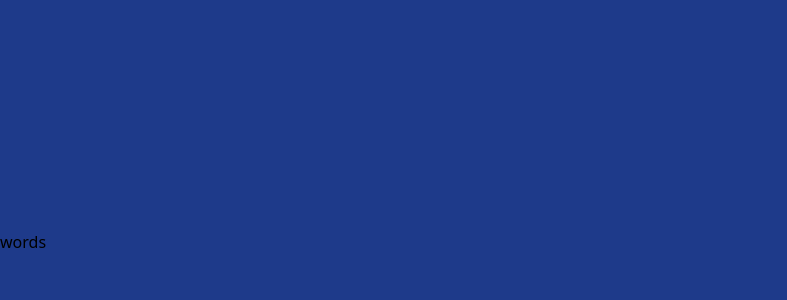
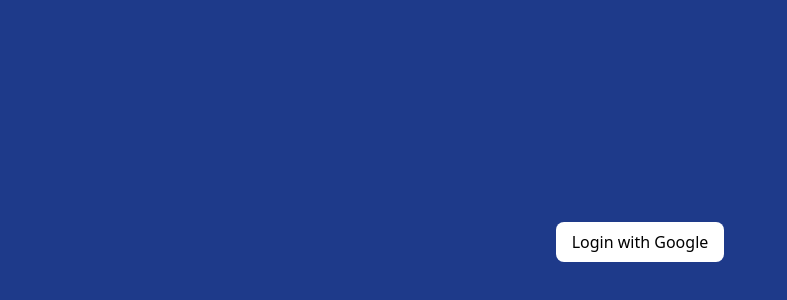
Before and after one commit to sumitz1207/ecommerce-shop, a Next.js app: page / in a window 1280 px wide. Shown: the part 158-458 px from the top of the page, without its empty margins (0-787 px from the left). Built offline with nearby package versions, Linux system fonts and the light colour scheme.

Commit message:
Add login button

```diff
--- a/pages/index.js
+++ b/pages/index.js
@@ -2,6 +2,10 @@
 
 export default function Home() {
   return (
-    <div className="bg-blue-900 w-screen h-screen flex items-center">words</div>
+    <div className="bg-blue-900 w-screen h-screen flex items-center">
+      <div className="text-center w-full">
+        <button className="bg-white p-2 px-4 rounded-lg">Login with Google</button>
+      </div>
+    </div>
   )
 }
```
